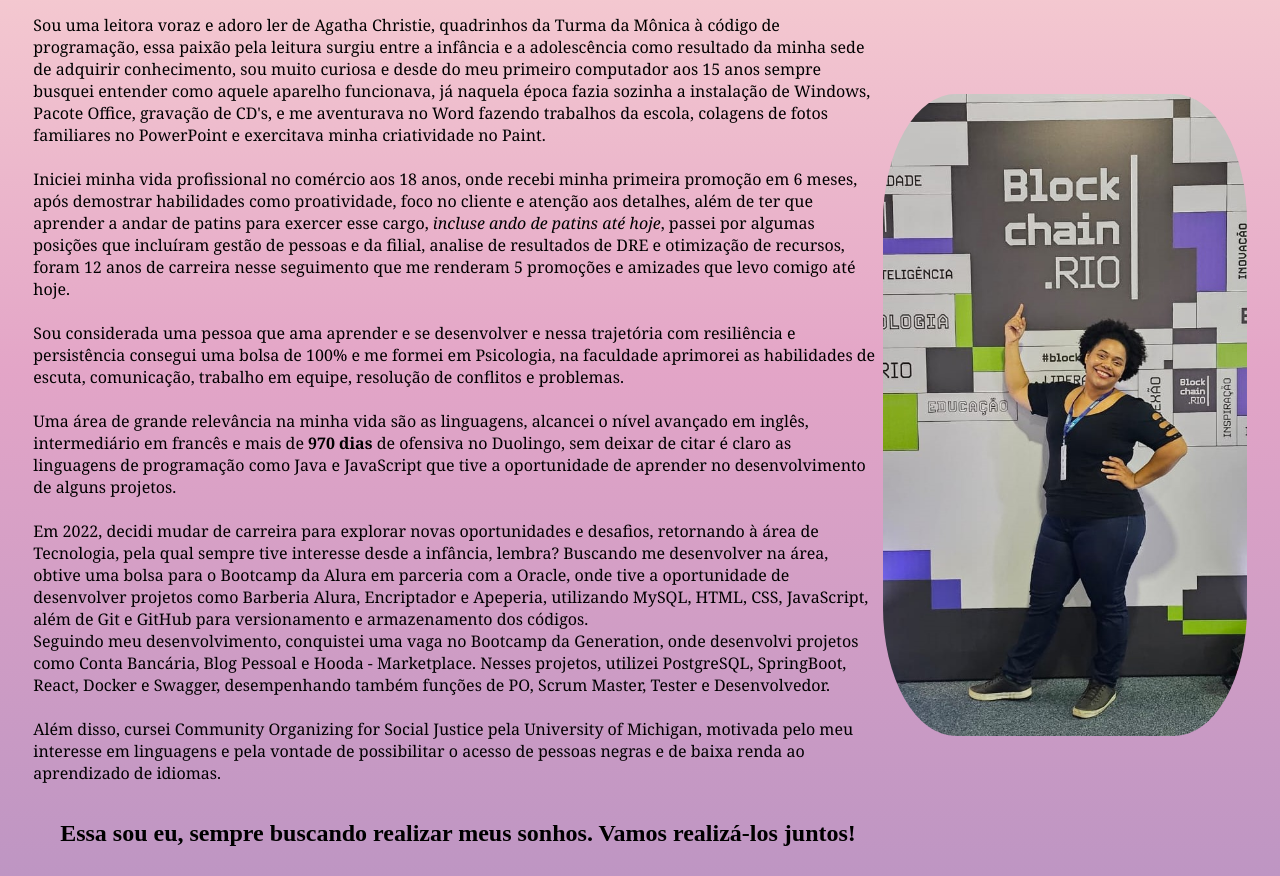
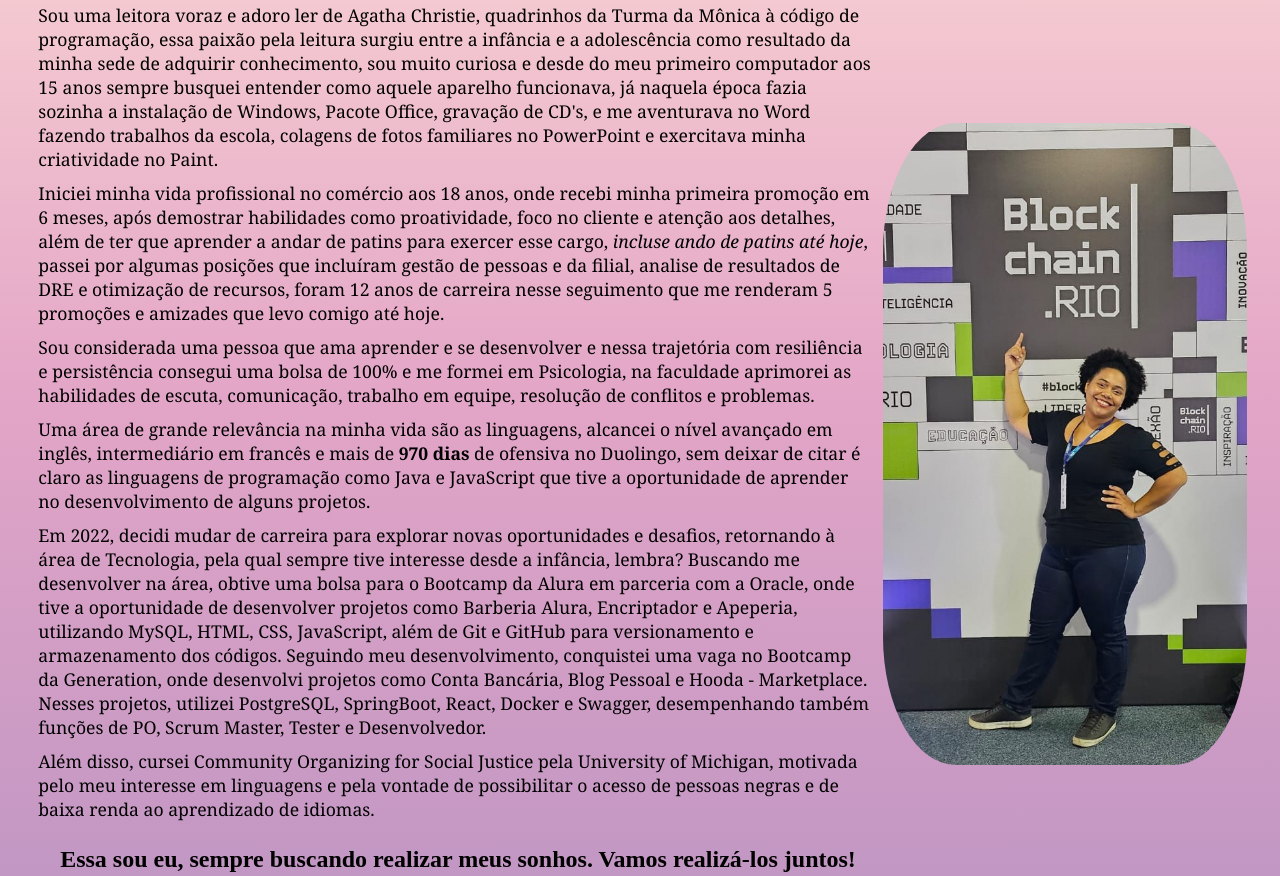
Before and after one commit to RebecaOuriques/Fundamentos-Web, a plain HTML site: page index.html in a window 1280 px wide. Shown: the part 247-1123 px from the top of the page. Drawn offline with Linux system fonts and the light colour scheme.

```diff
--- a/assets/css/style.css
+++ b/assets/css/style.css
@@ -52,15 +52,19 @@ footer {
 
 .principal-texto1 {
     height: 100%;
-    font-size: 1rem;
+    font-size: 1.1rem;
     font-family: Cambria, Cochin, Georgia, Times, 'Times New Roman', serif;
     padding-right: 5px;
+    margin: 5px;
+    word-wrap: break-word;
+    white-space:initial;
 }
 
 .linha {
-    word-wrap: break-word;
+
     white-space: pre-line;
 }
+
 
 .principal-destaque1 {
 font-style: italic
--- a/index.html
+++ b/index.html
@@ -22,22 +22,18 @@
     <main class="principal">
     <section class="principal-container">
         <h2 class="principal-titulo">Oi pessoal, eu me chamo Rebeca, tenho 31 anos e sou carioca da gema.</h2>
-                    <p class="principal-texto1">Sou uma leitora voraz e adoro ler de Agatha Christie, quadrinhos da Turma da Mônica à código de programação, essa paixão pela leitura surgiu entre a infância e a adolescência como resultado da minha sede de adquirir conhecimento, sou muito curiosa e desde do meu primeiro computador aos 15 anos sempre busquei entender como aquele aparelho funcionava, já naquela época fazia sozinha a instalação de Windows, Pacote Office, gravação de CD's, e me aventurava no Word fazendo trabalhos da escola, colagens de fotos familiares no PowerPoint e exercitava minha criatividade no Paint.
-                    <span class="linha">
-
-                        Iniciei minha vida profissional no comércio aos 18 anos, onde recebi minha primeira promoção em 6 meses, após demostrar habilidades como proatividade, foco no cliente e atenção aos detalhes, além de ter que aprender a andar de patins para exercer esse cargo, <span class="principal-destaque1">incluse ando de patins até hoje</span>, passei por algumas posições que incluíram gestão de pessoas e da filial, analise de resultados de DRE e otimização de recursos, foram 12 anos de carreira nesse seguimento que me renderam 5 promoções e amizades que levo comigo até hoje.</span>
-                        <span class="linha">
-
-                            Sou considerada uma pessoa que ama aprender e se desenvolver e nessa trajetória com resiliência e persistência consegui uma bolsa de 100% e me formei em Psicologia, na faculdade aprimorei as habilidades de escuta, comunicação, trabalho em equipe, resolução de conflitos e problemas.
-            <span class="linha">
-                Uma área de grande relevância na minha vida são as linguagens, alcancei o nível avançado em inglês, intermediário em francês e mais de <span class="principal-destaque2">970 dias</span> de ofensiva no Duolingo, sem deixar de citar é claro as linguagens de programação como Java e JavaScript que tive a oportunidade de aprender no desenvolvimento de alguns projetos.</span>
-        <span class="linha">
-            Em 2022, decidi mudar de carreira para explorar novas oportunidades e desafios, retornando à área de Tecnologia, pela qual sempre tive interesse desde a infância, lembra? Buscando me desenvolver na área, obtive uma bolsa para o Bootcamp da Alura em parceria com a Oracle, onde tive a oportunidade de desenvolver projetos como Barberia Alura, Encriptador e Apeperia, utilizando MySQL, HTML, CSS, JavaScript, além de Git e GitHub para versionamento e armazenamento dos códigos.</span>
-Seguindo meu desenvolvimento, conquistei uma vaga no Bootcamp da Generation, onde desenvolvi projetos como Conta Bancária, Blog Pessoal e Hooda - Marketplace. Nesses projetos, utilizei PostgreSQL, SpringBoot, React, Docker e Swagger, desempenhando também funções de PO, Scrum Master, Tester e Desenvolvedor.
-                <span>
+                    <p class="principal-texto1">      Sou uma leitora voraz e adoro ler de Agatha Christie, quadrinhos da Turma da Mônica à código de programação, essa paixão pela leitura surgiu entre a infância e a adolescência como resultado da minha sede de adquirir conhecimento, sou muito curiosa e desde do meu primeiro computador aos 15 anos sempre busquei entender como aquele aparelho funcionava, já naquela época fazia sozinha a instalação de Windows, Pacote Office, gravação de CD's, e me aventurava no Word fazendo trabalhos da escola, colagens de fotos familiares no PowerPoint e exercitava minha criatividade no Paint.
+            <p class="principal-texto1">Iniciei minha vida profissional no comércio aos 18 anos, onde recebi minha primeira promoção em 6 meses, após demostrar habilidades como proatividade, foco no cliente e atenção aos detalhes, além de ter que aprender a andar de patins para exercer esse cargo, <span class="principal-destaque1">incluse ando de patins até hoje</span>, passei por algumas posições que incluíram gestão de pessoas e da filial, analise de resultados de DRE e otimização de recursos, foram 12 anos de carreira nesse seguimento que me renderam 5 promoções e amizades que levo comigo até hoje.
+                        <p class="principal-texto1">Sou considerada uma pessoa que ama aprender e se desenvolver e nessa trajetória com resiliência e persistência consegui uma bolsa de 100% e me formei em Psicologia, na faculdade aprimorei as habilidades de escuta, comunicação, trabalho em equipe, resolução de conflitos e problemas.</p>
+            <p class="principal-texto1">
+                Uma área de grande relevância na minha vida são as linguagens, alcancei o nível avançado em inglês, intermediário em francês e mais de <span class="principal-destaque2">970 dias</span> de ofensiva no Duolingo, sem deixar de citar é claro as linguagens de programação como Java e JavaScript que tive a oportunidade de aprender no desenvolvimento de alguns projetos.</p>
+        <p class="principal-texto1">
+            Em 2022, decidi mudar de carreira para explorar novas oportunidades e desafios, retornando à área de Tecnologia, pela qual sempre tive interesse desde a infância, lembra? Buscando me desenvolver na área, obtive uma bolsa para o Bootcamp da Alura em parceria com a Oracle, onde tive a oportunidade de desenvolver projetos como Barberia Alura, Encriptador e Apeperia, utilizando MySQL, HTML, CSS, JavaScript, além de Git e GitHub para versionamento e armazenamento dos códigos.
+Seguindo meu desenvolvimento, conquistei uma vaga no Bootcamp da Generation, onde desenvolvi projetos como Conta Bancária, Blog Pessoal e Hooda - Marketplace. Nesses projetos, utilizei PostgreSQL, SpringBoot, React, Docker e Swagger, desempenhando também funções de PO, Scrum Master, Tester e Desenvolvedor.</p>
+                <p class="principal-texto1">
                     Além disso, cursei Community Organizing for Social Justice pela University of Michigan, motivada pelo meu interesse em linguagens e pela vontade de possibilitar o acesso de pessoas negras e de baixa renda ao aprendizado de idiomas.
                     <h2 class="principal-final"> Essa sou eu, sempre buscando realizar meus sonhos. Vamos realizá-los juntos!</h2>
-                    </span>
+                </p>
                 </p>
 
     </section>
```
Also changed, not shown: assets/javascript/scripts.js (line endings or trailing spaces).
